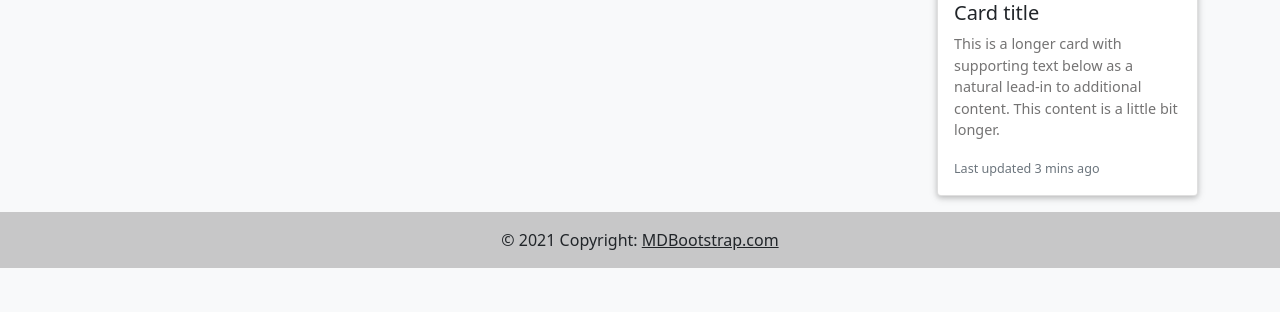
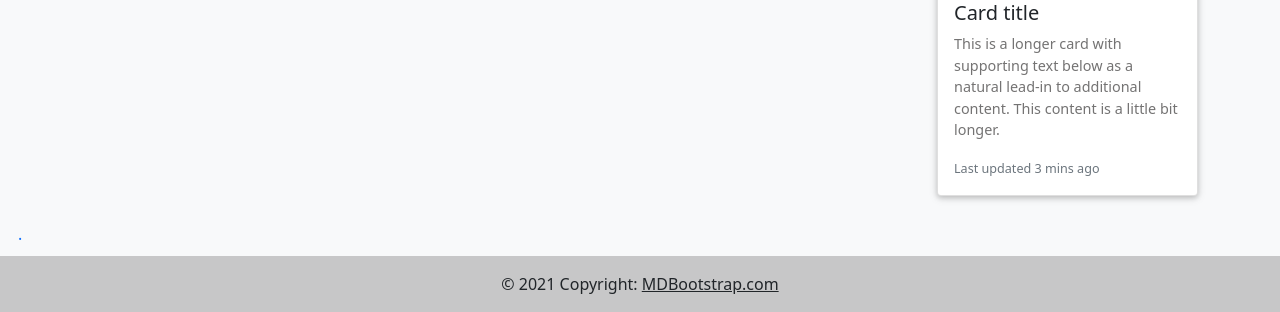
Before and after one commit to DireStraits01/simple_blog, a Django app: page / in a window 1280 px wide. Shown: the part 841-1153 px from the top of the page. Before the commit the page ends 1109 px from the top, so only its background shows below. Run offline with Django 3.2, Linux system fonts and the light colour scheme; data comes from the database, SQL or seed files in the repository; both versions use the stored data as it was after the commit; some libraries are stand-ins or nearby versions.

Commit message:
hid admin url

```diff
--- a/static/css/main.css
+++ b/static/css/main.css
@@ -17,3 +17,9 @@
 .messages {
   color: red;
 }
+
+.hidden-link {
+  color: #edebeb;
+
+  padding: 2px; /* Поля вокруг текста */
+}
--- a/templates/first/base.html
+++ b/templates/first/base.html
@@ -45,7 +45,7 @@
   <body class="bg-light">
     {% include 'first/navbar.html'%}
     <p>{% block content %} {% endblock %}</p>
-    {% include 'first/footer.html'%}
+
     <script
       src="https://cdn.jsdelivr.net/npm/@popperjs/core@2.5.4/dist/umd/popper.min.js"
       integrity="sha384-q2kxQ16AaE6UbzuKqyBE9/u/KzioAlnx2maXQHiDX9d4/zp8Ok3f+M7DPm+Ib6IU"
@@ -56,5 +56,9 @@
       integrity="sha384-pQQkAEnwaBkjpqZ8RU1fF1AKtTcHJwFl3pblpTlHXybJjHpMYo79HY3hIi4NKxyj"
       crossorigin="anonymous"
     ></script>
+    <div class="hidden-link">
+      <a class="nav-link" href="{% url 'admin' %}">.</a>
+    </div>
+    <footer>{% include 'first/footer.html'%}</footer>
   </body>
 </html>
--- a/templates/first/navbar.html
+++ b/templates/first/navbar.html
@@ -33,7 +33,7 @@
             >
           </li>
           <li class="nav-item">
-            <a class="nav-link" href="{% url 'admin' %}">Admin panel</a>
+            <a class="nav-link" href="#">users</a>
           </li>
           <li class="nav-item">
             <a class="nav-link" aria-current="page" href="#">empty</a>
```
Also changed, not shown: db.sqlite3.
